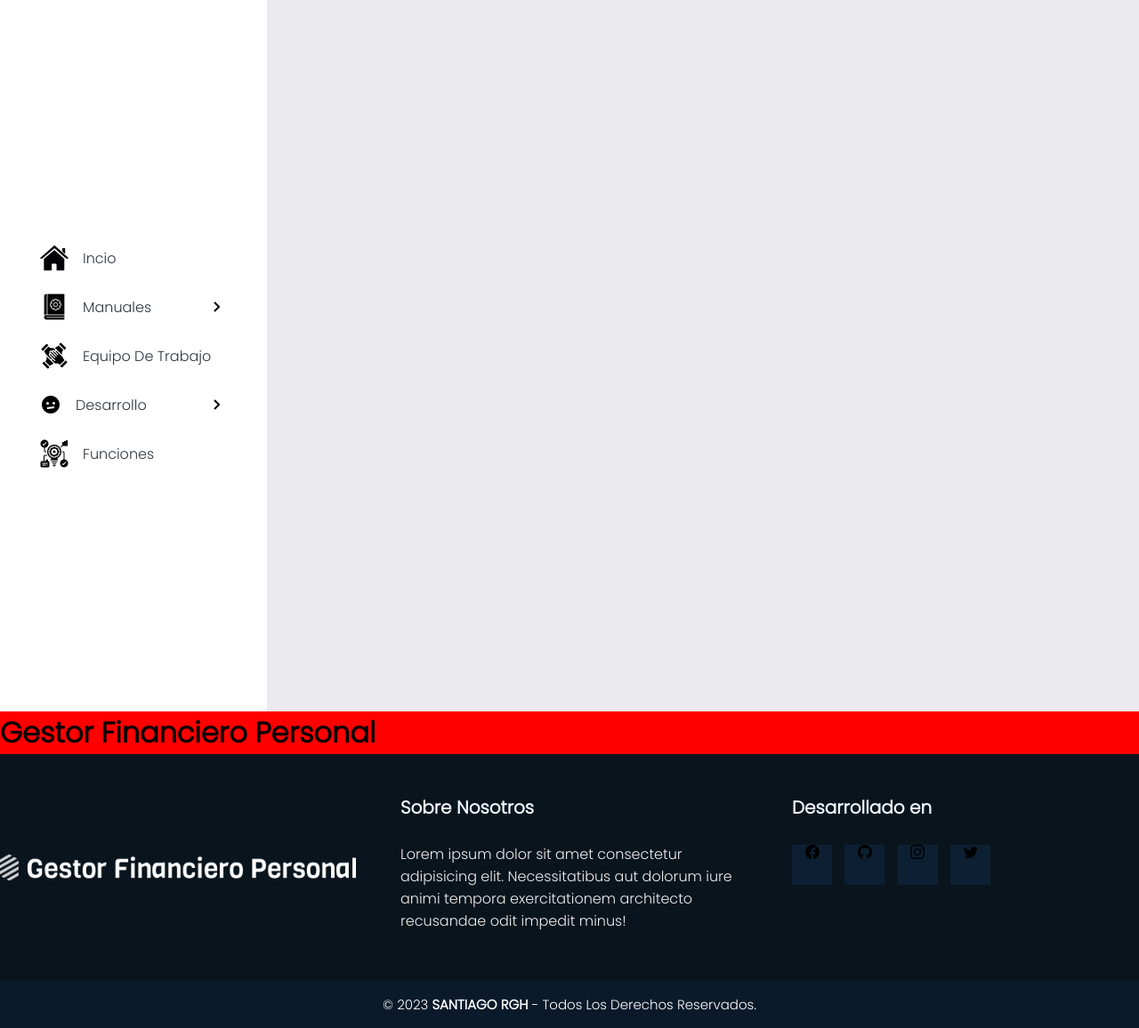
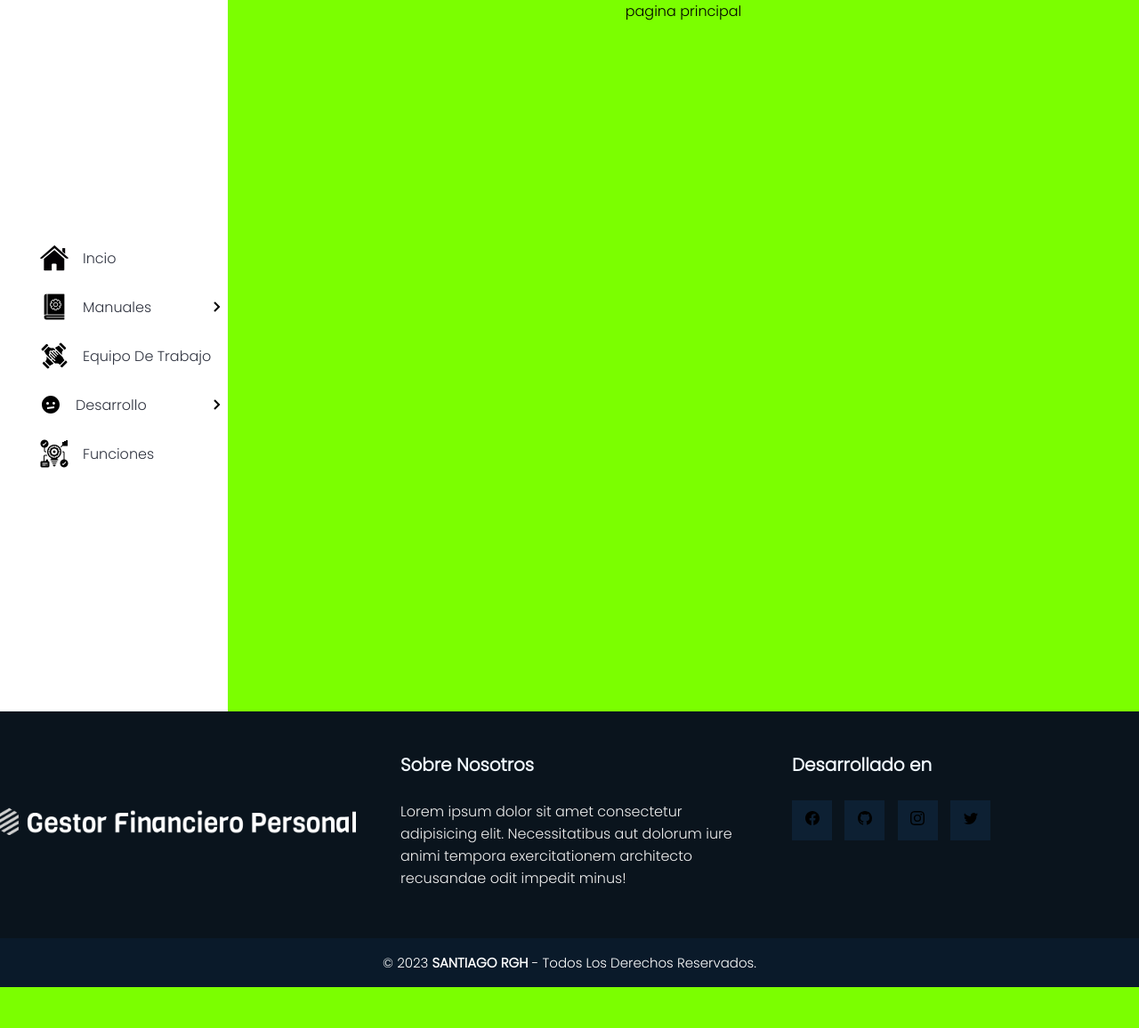
Before and after one commit to santyrgh/pagina-gfp, a CodeIgniter 4 app: the page made by app/Views/contenido/principal.php in a window 1280 px wide. Shown: the whole page at 89% size. After the commit the page ends 1110 px from the top, so only its background shows below. Run offline with PHP 8.4 and a stand-in for CodeIgniter, Linux system fonts and the light colour scheme; the template is opened without the code that fills it, so the values that code supplies are empty; some libraries are stand-ins or nearby versions.

Commit message:
acomodacion

```diff
--- a/app/Views/contenido/principal.php
+++ b/app/Views/contenido/principal.php
@@ -1,7 +1,4 @@
-        <!-- navbar -->
-        <div class="navbar__container">
-            <?= view('componentes/navbar')?>
-        </div>
+
 <!DOCTYPE html>
 <html lang="en">
 <head>
@@ -13,15 +10,24 @@
     <title>documentacion</title>
 </head>
 <body>
-    <div class="title">
-      <h1>Gestor Financiero Personal</h1>
+<div class="contenedor">
+        <div class="prin">
+            <!-- navbar -->
+            <div class="navbar__container">
+                <?= view('componentes/navbar')?>
+            </div>
+            <!-- contenido -->
+            <div class="title">
+                pagina principal
+            </div>
+
+        </div>
+
+        <!-- footer -->
+        <div class="footer_container">
+            <?= view('componentes/footer')?>
+        </div>
     </div>
 
 </body>
 </html>
-
-
-        <!-- footer -->
-        <div class="navbar__container">
-            <?= view('componentes/footer')?>
-        </div>
--- a/public/css/contenido/principal.css
+++ b/public/css/contenido/principal.css
@@ -12,5 +12,27 @@ body{
 }
 
 .title{
-    background-color: red;
+    background-color: rgb(123, 255, 0);
+
 }
+
+/* ubicacion de contnedores */
+.prin {
+    display: flex;
+    width: 100%;
+    height: 100%;
+}
+
+.navbar__container {
+    width: 20%;
+    text-align: center;
+}
+.title {
+    width: 80%;
+    text-align: center;
+}
+
+.footer_container {
+    width: 100%;
+    height: 20vh;
+}
```
